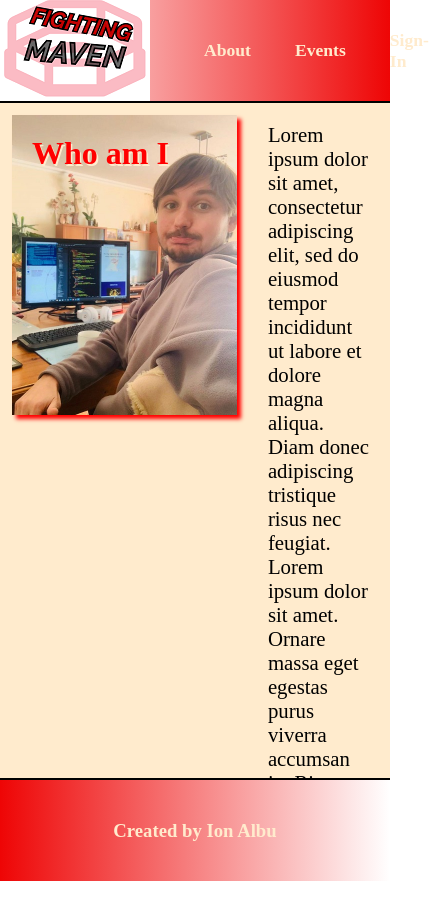
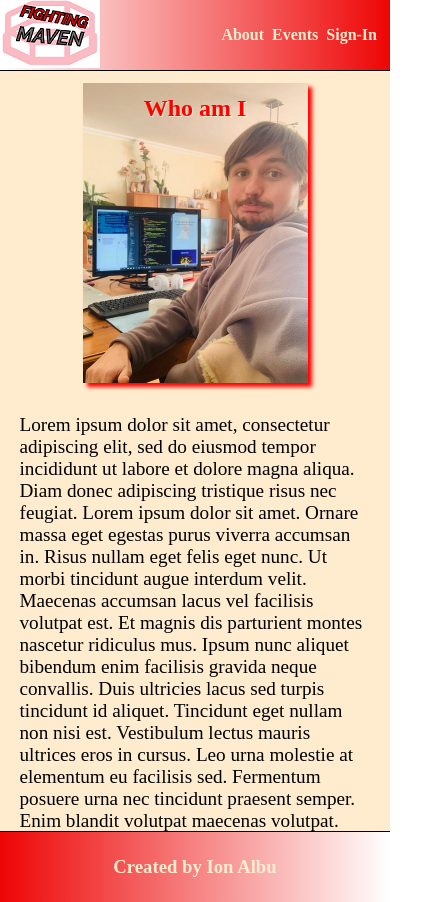
Before and after one commit to Vancios86/Fantasy-Game-Idea, a plain HTML site: page Fighting-Maven/index.html in a window 390 px wide. Both pictures are taken after a click on the item "About". Shown: the whole page, 439 px wide, since content can reach past the window. Before the commit the page ends 881 px from the top, so only its background shows below. Drawn offline with Linux system fonts and the light colour scheme.

Commit message:
improving design responsiveness

```diff
--- a/Fighting-Maven/components/Header/Navigation/About/About.js
+++ b/Fighting-Maven/components/Header/Navigation/About/About.js
@@ -6,8 +6,8 @@ class About extends HTMLElement {
         this.innerHTML = `
             <div class="about">
                 <h2 class="block">Who am I</h2>
-                <img src="./assets/me.jpeg" alt="" class="block">
-                <p>
+                <img src="./assets/me.jpeg" alt="" class="block" id="aboutPhoto">
+                <p id="aboutText">
                     Lorem ipsum dolor sit amet, consectetur adipiscing elit,
                     sed do eiusmod tempor incididunt ut labore et dolore magna aliqua.
                     Diam donec adipiscing tristique risus nec feugiat.
--- a/Fighting-Maven/components/Header/Navigation/About/_About.scss
+++ b/Fighting-Maven/components/Header/Navigation/About/_About.scss
@@ -1,29 +1,35 @@
 .about {
     width: 100vw;
-    height: 80vh;
+    height: 90vh;
     position: relative;
     background-color: blanchedalmond;
-    background-blend-mode: difference ;
     display: flex;
-
-    h2 {
-       position: absolute;
-       top: 0;
-    }
+    flex-direction: column;
+    align-items: center;
     .block {
         display: inline-block;
     }
-    img {
+    #aboutPhoto {
         max-width: 300px;
         max-height: 300px;
         box-shadow: 0.5ch 0.5ch 0.5ch red;
         margin: 3%;
     }
-    p {
+    #aboutText {
        padding: 5%;
-       overflow-y: scroll;
-       font-size: 1.3em;
+       overflow: scroll;
+       font-size: 1.2em;
     }
+}
 
-
+@media screen and (min-width: 600px) {
+    .about {
+        align-items: center;
+    }
+    #aboutPhoto {
+        width: 400px;
+    }
+    #aboutText {
+        font-size: 1.5em;
+    }
 }
--- a/Fighting-Maven/components/Header/Navigation/_Navigation.scss
+++ b/Fighting-Maven/components/Header/Navigation/_Navigation.scss
@@ -1,6 +1,6 @@
 
 .navigation {
-    padding: 10px;
+    padding: 5px;
     ul {
    display: flex;
    justify-content: space-evenly;
@@ -8,8 +8,8 @@
    list-style: none;
     }
    li {
-       margin-left: 2.5em;
-       font-size: 1.1em;
+       margin-right: 0.5em;
+       font-size: 1em;
        font-weight: bold;
        color: blanchedalmond;
    }
@@ -18,3 +18,14 @@
     cursor: pointer;
     }
 }
+
+@media screen and (min-width: 600px) {
+    .navigation {
+        padding: 10px;
+    }
+    li {
+        margin-left: 2em;
+        font-size: 1.3em;
+    }
+
+}
--- a/Fighting-Maven/components/Header/_Header.scss
+++ b/Fighting-Maven/components/Header/_Header.scss
@@ -2,13 +2,21 @@
 
 Header {
     width: 100%;
-    height: 101px;
-    border-bottom: 2px solid black;
+    height: 70px;
+    border-bottom: 1px solid black;
     background: linear-gradient(to right, rgb(255, 255, 255), rgb(238, 5, 5));
     display: flex;
     justify-content: space-between;
     align-items: center;
     .logo {
-        max-width: 150px;
+        max-width: 100px;
     }
 }
+
+
+ @media screen and (min-width: 600px) {
+    Header {
+        height: 101px;
+        border-bottom: 2px solid black;
+    }
+ }
--- a/Fighting-Maven/index.html
+++ b/Fighting-Maven/index.html
@@ -12,7 +12,7 @@
 
     <Header>
         <div class="logo">
-            <img src="./assets/logo.png" alt="">
+            <img src="./assets/logoS.png" alt="">
         </div>
 
         <nav-area></nav-area>
--- a/Fighting-Maven/styles/_base.scss
+++ b/Fighting-Maven/styles/_base.scss
@@ -7,14 +7,51 @@
 }
 main {
   width: 100%;
-     height: 80vh;
-     background-image: url('./assets/PRO_MMA_CAGE.jpg');
+  height: 90vh;
+  background-image: url("./assets/boxerS.jpg");
   background-size: cover;
   background-repeat: no-repeat;
   display: flex;
+  flex-direction: column;
   justify-content: center;
   align-items: center;
   position: relative;
+  h1 {
+    color: red;
+    opacity: 0.9;
+    font-size: 2em;
+    position: absolute;
+    top: 0;
+    text-shadow: 0.1ch 0.1ch blanchedalmond;
+  }
+  h2 {
+    color: red;
+    font-size: 1.5em;
+    position: absolute;
+    padding: 1em;
+    text-shadow: 0.1ch 0.1ch blanchedalmond;
+  }
+}
+
+footer {
+  width: 100%;
+  height: 70px;
+  border-top: 1px solid black;
+  background: linear-gradient(to right, rgb(238, 5, 5), rgb(255, 255, 255));
+  display: flex;
+  justify-content: center;
+  align-items: center;
+  h3 {
+    color: blanchedalmond;
+  }
+}
+
+@media screen and (min-width: 600px) {
+  main {
+    width: 100%;
+    height: 90vh;
+    background-image: url("./assets/PRO_MMA_CAGE.jpg");
+    flex-direction: row;
     h1 {
       color: red;
       opacity: 0.9;
@@ -31,16 +68,8 @@
       text-shadow: 0.1ch 0.1ch blanchedalmond;
     }
   }
-
   footer {
-    width: 100%;
     height: 101px;
     border-top: 2px solid black;
-    background: linear-gradient(to right, rgb(238, 5, 5), rgb(255, 255, 255));
-    display: flex;
-    justify-content: center;
-    align-items: center;
-    h3 {
-        color: blanchedalmond;
   }
 }
```
Also changed, not shown: Fighting-Maven/assets/boxerS.jpg (added), Fighting-Maven/assets/logoS.png (added), Fighting-Maven/styles.css, Fighting-Maven/styles/styles.css, 2 other files. Lines whose indentation alone changed are shown as unchanged.
